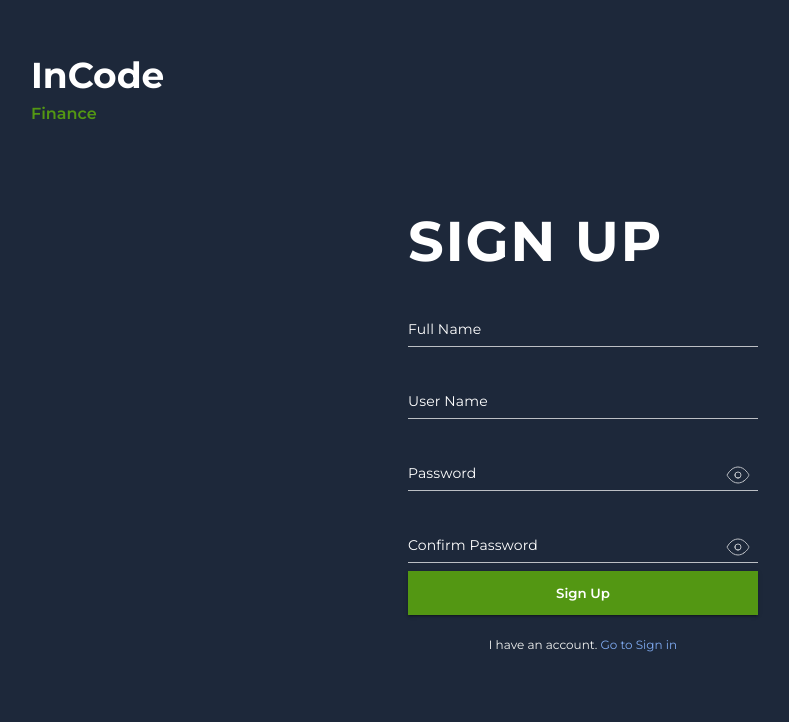
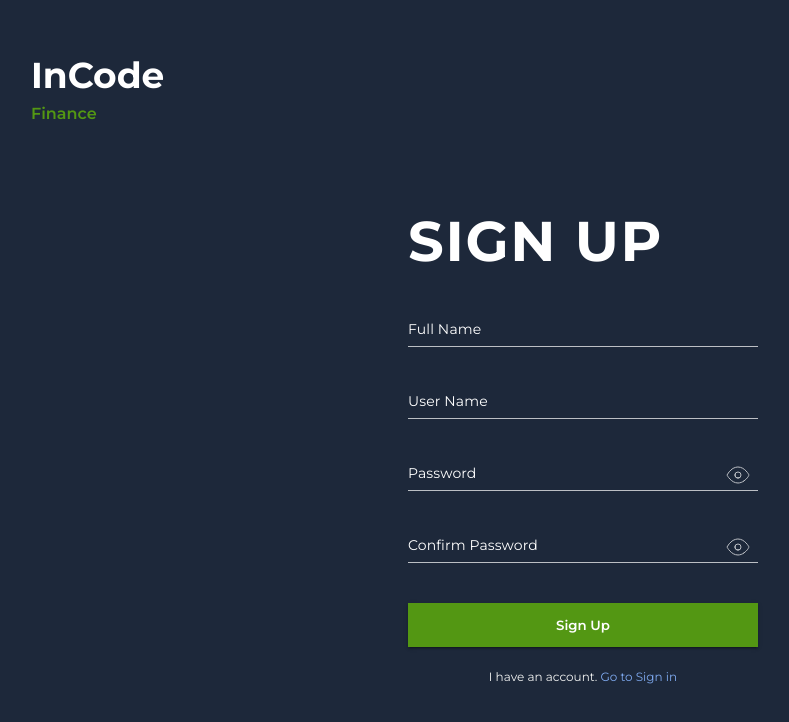
Before and after one commit to tetiana-kozak/login-form, a React (Create React App) app: page /sign-up in a window 1280 px wide. Shown: the top 722 px of the page, without its empty margins (57-846 px from the left). Built offline with nearby package versions, Linux system fonts and the light colour scheme.

Commit message:
ref: code using formik

```diff
--- a/src/components/Button/Button.scss
+++ b/src/components/Button/Button.scss
@@ -4,4 +4,5 @@
   @include button;
   width: 100%;
   padding: 0 16px;
+  margin-top: 32px;
 }
--- /dev/null
+++ b/src/components/FormInputs/PasswordInput.tsx
@@ -0,0 +1,55 @@
+import {
+  FormControl,
+  IconButton,
+  Input,
+  InputAdornment,
+  InputLabel,
+} from '@mui/material'
+import { useState } from 'react'
+import iconOff from 'assets/eye-off.svg'
+import iconOn from 'assets/eye-on.svg'
+import { useField } from 'formik'
+
+type Props = {
+  label: string
+  id: string
+  name: string
+  placeholder: string
+}
+
+const PasswordInput = ({ label, id, ...props }: Props) => {
+  const [showPassword, setShowPassword] = useState(false)
+  const handleShowPassword = () => setShowPassword((show) => !show)
+
+  const [field, meta] = useField(props)
+
+  return (
+    <FormControl variant="standard" margin="normal" fullWidth>
+      <InputLabel htmlFor={id}>{label}</InputLabel>
+      <Input
+        id={id}
+        {...field}
+        {...props}
+        type={showPassword ? 'text' : 'password'}
+        endAdornment={
+          <InputAdornment position="end">
+            <IconButton
+              aria-label="toggle password visibility"
+              onClick={handleShowPassword}
+            >
+              {showPassword ? (
+                <img src={iconOff} alt="" />
+              ) : (
+                <img src={iconOn} alt="" />
+              )}
+            </IconButton>
+          </InputAdornment>
+        }
+      />
+      {meta.touched && meta.error ? (
+        <div className="error">{meta.error}</div>
+      ) : null}
+    </FormControl>
+  )
+}
+export default PasswordInput
--- /dev/null
+++ b/src/components/FormInputs/TextInput.tsx
@@ -0,0 +1,23 @@
+import { FormControl, Input, InputLabel } from '@mui/material'
+import { useField } from 'formik'
+
+type Props = {
+  label: string
+  id: string
+  name: string
+  placeholder: string
+}
+
+const TextInput = ({ label, id, ...props }: Props) => {
+  const [field, meta] = useField(props)
+  return (
+    <FormControl variant="standard" margin="normal" fullWidth>
+      <InputLabel htmlFor={id}>{label}</InputLabel>
+      <Input id={id} type="text" {...field} {...props} />
+      {meta.touched && meta.error ? (
+        <div className="error">{meta.error}</div>
+      ) : null}
+    </FormControl>
+  )
+}
+export default TextInput
--- a/src/pages/Pages.scss
+++ b/src/pages/Pages.scss
@@ -82,3 +82,9 @@
   top: -115px;
   right: -115px;
 }
+
+.error {
+  font-size: 12px;
+  color: red;
+  margin-top: 0.25rem;
+}
--- a/src/pages/SignInPage/SignInPage.tsx
+++ b/src/pages/SignInPage/SignInPage.tsx
@@ -1,73 +1,48 @@
-import { useState } from 'react'
 import PageTitle from 'components/Title/PageTitle'
-import {
-  FormControl,
-  InputLabel,
-  Input,
-  InputAdornment,
-  IconButton,
-} from '@mui/material'
 import 'pages/Pages.scss'
 import Button from 'components/Button/Button'
-import iconOff from 'assets/eye-off.svg'
-import iconOn from 'assets/eye-on.svg'
 import { Link } from 'react-router-dom'
+import TextInput from 'components/FormInputs/TextInput'
+import { Formik, Form } from 'formik'
+import PasswordInput from 'components/FormInputs/PasswordInput'
 
 type Props = {}
 
 const SignInPage = (props: Props) => {
-  const [showPassword, setShowPassword] = useState(false)
-
-  const handleShowPassword = () => setShowPassword((show) => !show)
-
-  const handleFormData = (event: React.ChangeEvent<HTMLInputElement>) => {
-    console.log('event', event.target.value)
-  }
-
   return (
     <div className="form-container">
       <PageTitle>Sign In</PageTitle>
 
       <div>
-        <form action="">
-          <FormControl variant="standard" margin="normal" fullWidth>
-            <InputLabel htmlFor="user-name-input">User Name</InputLabel>
-            <Input
-              id="user-name-input"
-              placeholder="Example123"
-              onChange={handleFormData}
-              type="text"
+        <Formik
+          initialValues={{
+            userName: '',
+            password: '',
+          }}
+          onSubmit={(values) => {
+            console.log(values)
+          }}
+        >
+          <Form>
+            <TextInput
+              name={'userName'}
+              id={'user-name-input'}
+              label={'User Name'}
+              placeholder={'Example123'}
             />
-          </FormControl>
 
-          <FormControl variant="standard" margin="normal" fullWidth>
-            <InputLabel htmlFor="password-input">Password</InputLabel>
-            <Input
-              id="password-input"
-              placeholder="***************"
-              onChange={handleFormData}
-              type={showPassword ? 'text' : 'password'}
-              endAdornment={
-                <InputAdornment position="end">
-                  <IconButton
-                    aria-label="toggle password visibility"
-                    onClick={handleShowPassword}
-                  >
-                    {showPassword ? (
-                      <img src={iconOff} alt="" />
-                    ) : (
-                      <img src={iconOn} alt="" />
-                    )}
-                  </IconButton>
-                </InputAdornment>
-              }
+            <PasswordInput
+              name={'password'}
+              id={'password-input'}
+              label={'Password'}
+              placeholder={'***************'}
             />
-          </FormControl>
 
-          <Link to={'/main'}>
+            {/* <Link to={'/main'}> */}
             <Button>Sign In</Button>
-          </Link>
-        </form>
+            {/* </Link> */}
+          </Form>
+        </Formik>
         <p className="account-message">
           Don’t have account yet?
           <span>
--- a/src/pages/SignUpPage/SignUpPage.tsx
+++ b/src/pages/SignUpPage/SignUpPage.tsx
@@ -1,111 +1,65 @@
 import { useState } from 'react'
 import PageTitle from 'components/Title/PageTitle'
-import {
-  FormControl,
-  InputLabel,
-  Input,
-  InputAdornment,
-  IconButton,
-} from '@mui/material'
 import 'pages/Pages.scss'
 import Button from 'components/Button/Button'
-import iconOff from 'assets/eye-off.svg'
-import iconOn from 'assets/eye-on.svg'
 import { Link } from 'react-router-dom'
+import { Formik, Form } from 'formik'
+import TextInput from 'components/FormInputs/TextInput'
+import PasswordInput from 'components/FormInputs/PasswordInput'
 
 type Props = {}
 
 const SignUpPage = (props: Props) => {
-  const [showPassword, setShowPassword] = useState(false)
-  const [showConfirmedPassword, setShowConfirmedPassword] = useState(false)
-
-  const handleShowPassword = () => setShowPassword((show) => !show)
-  const handleConfirmedShowPassword = () =>
-    setShowConfirmedPassword((show) => !show)
-
-  const handleFormData = (event: React.ChangeEvent<HTMLInputElement>) => {
-    console.log('event', event.target.value)
-  }
   return (
     <div className="form-container">
       <PageTitle>Sign Up</PageTitle>
 
       <div>
-        <form action="">
-          <FormControl variant="standard" margin="normal" fullWidth>
-            <InputLabel htmlFor="full-name-input">Full Name</InputLabel>
-            <Input
-              id="full-name-input"
-              placeholder="Example Name"
-              onChange={handleFormData}
-              type="text"
+        <Formik
+          initialValues={{
+            fullName: '',
+            userName: '',
+            password: '',
+            confirmedPassword: '',
+          }}
+          onSubmit={(values) => {
+            console.log(values)
+          }}
+        >
+          <Form>
+            <TextInput
+              name={'fullName'}
+              id={'full-name-input'}
+              label={'Full Name'}
+              placeholder={'Example Name'}
             />
-          </FormControl>
 
-          <FormControl variant="standard" margin="normal" fullWidth>
-            <InputLabel htmlFor="user-name-input">User Name</InputLabel>
-            <Input
-              id="user-name-input"
-              placeholder="Example123"
-              onChange={handleFormData}
-              type="text"
+            <TextInput
+              name={'userName'}
+              id={'user-name-input'}
+              label={'User Name'}
+              placeholder={'Example123'}
             />
-          </FormControl>
 
-          <FormControl variant="standard" margin="normal" fullWidth>
-            <InputLabel htmlFor="password-input">Password</InputLabel>
-            <Input
-              id="password-input"
-              placeholder="***************"
-              onChange={handleFormData}
-              type={showPassword ? 'text' : 'password'}
-              endAdornment={
-                <InputAdornment position="end">
-                  <IconButton
-                    aria-label="toggle password visibility"
-                    onClick={handleShowPassword}
-                  >
-                    {showPassword ? (
-                      <img src={iconOff} alt="" />
-                    ) : (
-                      <img src={iconOn} alt="" />
-                    )}
-                  </IconButton>
-                </InputAdornment>
-              }
+            <PasswordInput
+              name={'password'}
+              id={'password-input'}
+              label={'Password'}
+              placeholder={'***************'}
             />
-          </FormControl>
 
-          <FormControl variant="standard" margin="normal" fullWidth>
-            <InputLabel htmlFor="confirm-password-input">
-              Confirm Password
-            </InputLabel>
-            <Input
-              id="confirm-password-input"
-              placeholder="***************"
-              onChange={handleFormData}
-              type={showConfirmedPassword ? 'text' : 'password'}
-              endAdornment={
-                <InputAdornment position="end">
-                  <IconButton
-                    aria-label="toggle password visibility"
-                    onClick={handleConfirmedShowPassword}
-                  >
-                    {showConfirmedPassword ? (
-                      <img src={iconOff} alt="" />
-                    ) : (
-                      <img src={iconOn} alt="" />
-                    )}
-                  </IconButton>
-                </InputAdornment>
-              }
+            <PasswordInput
+              name={'confirmedPassword'}
+              id={'confirmed-password-input'}
+              label={'Confirm Password'}
+              placeholder={'***************'}
             />
-          </FormControl>
 
-          <Link to={'/sign-up'}>
+            {/* <Link to={'/sign-up'}> */}
             <Button>Sign Up</Button>
-          </Link>
-        </form>
+            {/* </Link> */}
+          </Form>
+        </Formik>
         <p className="account-message">
           I have an account.
           <span>
```
